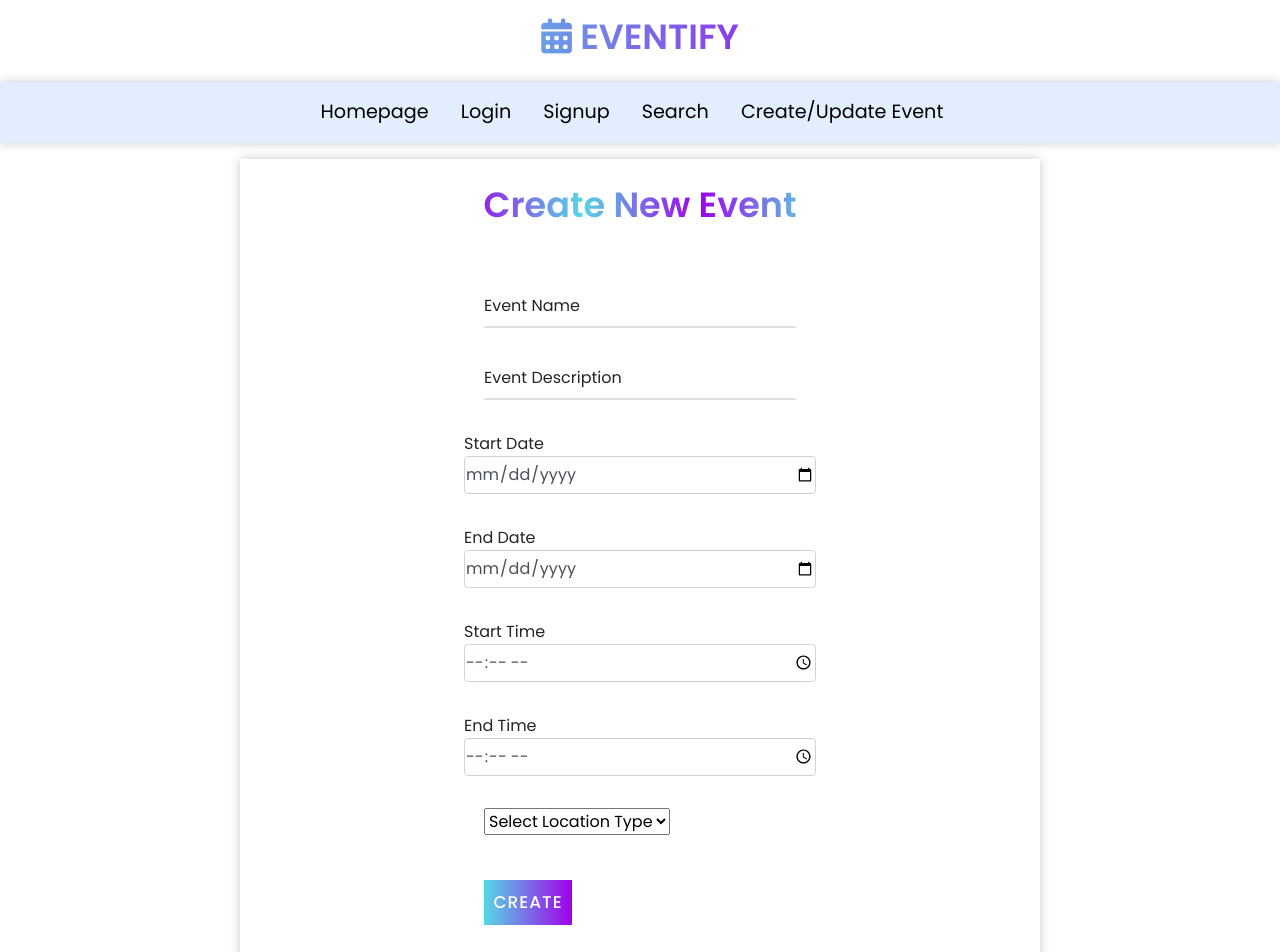
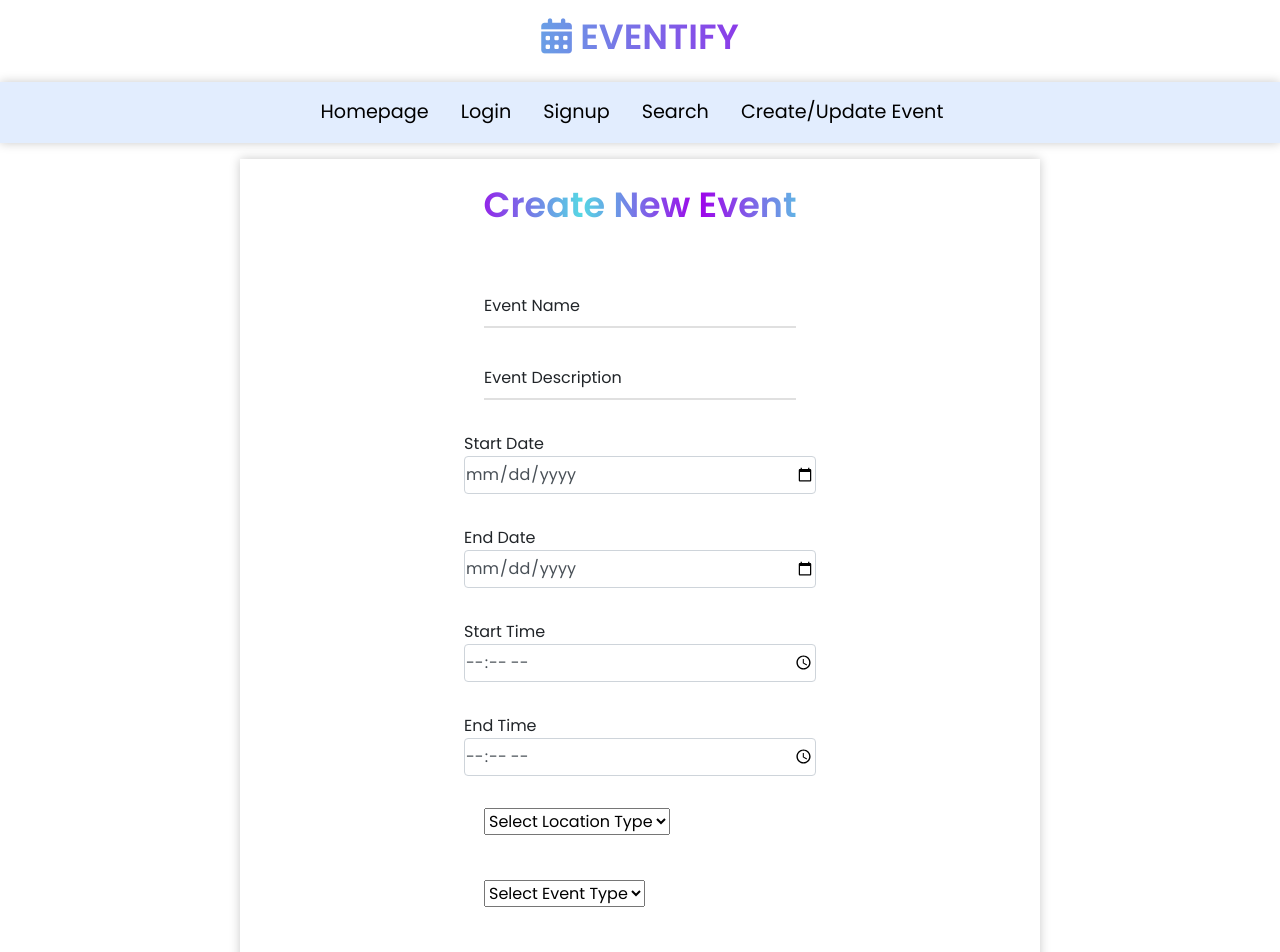
Before and after one commit to meghagupta08/brickhack, an Angular app in the folder eventify-demo/: page /createupdateevent in a window 1280 px wide. Shown: the top 952 px of the page. Built offline with nearby package versions, Linux system fonts and the light colour scheme.

Commit message:
update event

```diff
--- a/eventify-demo/src/app/createupdateevent/createupdateevent.component.html
+++ b/eventify-demo/src/app/createupdateevent/createupdateevent.component.html
@@ -43,12 +43,24 @@
             <div class="input-data">
                 <select name="event_type_id" [(ngModel)]="eventData.location" required>
                     <option value="" disabled selected>Select Location Type</option>
-                    <option value="1">Indoor</option>
-                    <option value="2">Outdoor</option>
-                    <option value="3">Virtual</option>
+                    <option value="0">Indoor</option>
+                    <option value="1">Outdoor</option>
+                    <option value="2">Virtual</option>
                 </select>
             </div>
-        </div>
+          </div>
+
+          <div class="form-row">
+            <div class="input-data">
+                <select name="event_type_id" [(ngModel)]="eventData.eventType" required>
+                    <option value="" disabled selected>Select Event Type</option>
+                    <option value="educational">Educational</option>
+                    <option value="party">Party</option>
+                    <option value="games">Games</option>
+                    <option value="meetups">Meetups</option>
+                </select>
+            </div>
+          </div>
 
         <div class="form-row submit-btn">
           <div class="input-data">
--- a/eventify-demo/src/app/createupdateevent/createupdateevent.component.ts
+++ b/eventify-demo/src/app/createupdateevent/createupdateevent.component.ts
@@ -16,7 +16,8 @@ export class CreateupdateeventComponent {
     enddate: '',
     starttime: '',
     endtime: '',
-    location: ''
+    location: '',
+    eventType: ''
   };
 
   ngOnInit(): void {
```
